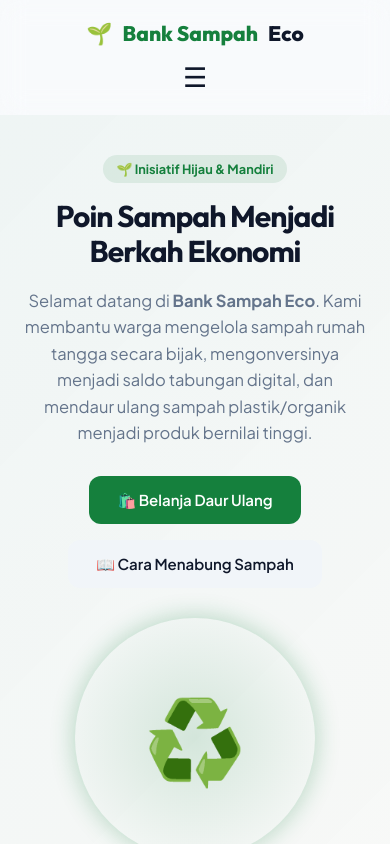
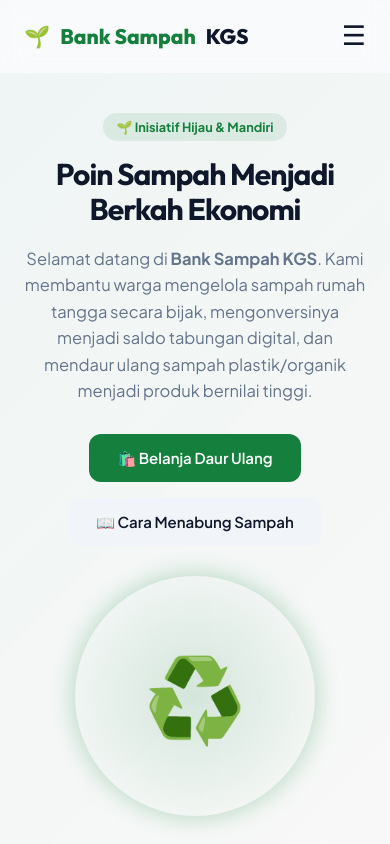
Before and after one commit to thelutfiganteng/BankSampah, a Next.js app: page / in a window 390 px wide. Shown: the top 844 px of the page. Built offline with nearby package versions, Linux system fonts and the light colour scheme; no server answers; the database is empty; what sqlite would draw is missing.

Commit message:
Optimalisasi Resposivitas Mobile

```diff
--- a/src/app/admin/page.tsx
+++ b/src/app/admin/page.tsx
@@ -73,7 +73,7 @@ function AdminDashboardContent() {
           <span style={{ fontSize: '3.5rem' }}>🚫</span>
           <h2 style={{ color: 'var(--danger)', marginTop: '16px', fontSize: '1.6rem' }}>Akses Ditolak</h2>
           <p style={{ color: 'var(--muted)', margin: '14px 0 24px 0', lineHeight: '1.6', fontSize: '0.95rem' }}>
-            Halaman ini hanya dapat diakses oleh Administrator Unit Bank Sampah Eco. Anda saat ini masuk sebagai Nasabah biasa.
+            Halaman ini hanya dapat diakses oleh Administrator Unit Bank Sampah KGS. Anda saat ini masuk sebagai Nasabah biasa.
           </p>
           <div style={{ display: 'flex', gap: '12px', justifyContent: 'center' }}>
             <Link href="/" className="btn btn-secondary">Kembali ke Beranda</Link>
--- a/src/app/cara-menabung/page.tsx
+++ b/src/app/cara-menabung/page.tsx
@@ -28,7 +28,7 @@ export default function CaraMenabung() {
           <div className="step-card">
             <div className="step-number">02</div>
             <h3>Bawa ke Bank Sampah</h3>
-            <p>Kunjungi lokasi Bank Sampah Eco terdekat selama jam operasional. Bawa kartu anggota nasabah Anda (atau daftar baru dengan nomor handphone).</p>
+            <p>Kunjungi lokasi Bank Sampah KGS terdekat selama jam operasional. Bawa kartu anggota nasabah Anda (atau daftar baru dengan nomor handphone).</p>
           </div>
 
           <div className="step-card">
--- a/src/app/checkout/page.tsx
+++ b/src/app/checkout/page.tsx
@@ -93,7 +93,7 @@ export default function Checkout() {
           <h1>Pesanan Berhasil Dibuat!</h1>
           <p className="order-number">ID Pesanan Anda: <strong>#{orderId}</strong></p>
           <p className="success-detail">
-            Terima kasih telah berbelanja di Bank Sampah Eco. Pesanan Anda sedang diproses
+            Terima kasih telah berbelanja di Bank Sampah KGS. Pesanan Anda sedang diproses
             dan stok telah disinkronisasikan langsung ke Shopee. Petugas kami akan menghubungi
             Anda melalui nomor telepon yang disediakan.
           </p>
--- a/src/app/globals.css
+++ b/src/app/globals.css
@@ -237,8 +237,9 @@ a:hover {
     gap: 30px;
   }
   .navbar-container {
-    flex-direction: column;
-    gap: 16px;
+    flex-direction: row;
+    justify-content: space-between;
+    align-items: center;
   }
   .nav-links {
     flex-wrap: wrap;
@@ -1010,3 +1011,13 @@ a:hover {
   width: 100% !important;
   left: 0 !important;
 }
+
+#layout-content {
+  opacity: 1;
+  transition: opacity 400ms ease-in-out;
+}
+
+html.splash-loading #layout-content {
+  opacity: 0 !important;
+  pointer-events: none !important;
+}
--- a/src/app/jual-sampah/page.tsx
+++ b/src/app/jual-sampah/page.tsx
@@ -275,7 +275,7 @@ export default function JualSampah() {
               <li>Pilah sampah sesuai kategorinya sebelum disetorkan.</li>
               <li>Pastikan sampah wadah plastik (botol/gelas) dikosongkan dan dibilas ringan.</li>
               <li>Berat aktual akan diukur dan dicatat ulang oleh Admin saat verifikasi fisik.</li>
-              <li>Keputusan tim penimbang Bank Sampah Eco bersifat mutlak.</li>
+              <li>Keputusan tim penimbang Bank Sampah KGS bersifat mutlak.</li>
             </ul>
           </div>
         </div>
--- a/src/app/kontak/page.tsx
+++ b/src/app/kontak/page.tsx
@@ -123,7 +123,7 @@ export default function Kontak() {
           {/* Map placeholder */}
           <div className="card map-placeholder-card">
             <div className="map-art">
-              🗺️ <span>[Peta Lokasi Bank Sampah Eco]</span>
+              🗺️ <span>[Peta Lokasi Bank Sampah KGS]</span>
             </div>
             <div style={{ padding: '16px' }}>
               <h4 style={{ fontSize: '0.95rem', marginBottom: '4px' }}>Lokasi Strategis</h4>
--- a/src/app/layout.tsx
+++ b/src/app/layout.tsx
@@ -5,7 +5,7 @@ import ScrollAnimate from '@/components/ScrollAnimate';
 import SplashScreen from '@/components/SplashScreen';
 
 export const metadata: Metadata = {
-  title: 'Bank Sampah Eco - Poin Sampah Menjadi Berkah',
+  title: 'Bank Sampah KGS - Poin Sampah Menjadi Berkah',
   description: 'Setor sampah warga, dapatkan poin/saldo, dan beli produk hasil daur ulang berkualitas tinggi yang tersinkronisasi langsung dengan Shopee.',
 };
 
@@ -22,8 +22,14 @@ export default function RootLayout({
   return (
     <html lang="id">
       <body style={{ display: 'flex', flexDirection: 'column', minHeight: '100vh' }}>
+        <script dangerouslySetInnerHTML={{ __html: `
+          if (!sessionStorage.getItem('splash_shown')) {
+            document.documentElement.classList.add('splash-loading');
+          }
+        `}} />
         <SplashScreen />
         <ScrollAnimate />
+        <div id="layout-content" style={{ display: 'flex', flexDirection: 'column', minHeight: '100vh', flex: 1 }}>
           <Navbar />
           <main style={{ flex: 1, paddingBottom: '80px' }}>
             {children}
@@ -33,7 +39,7 @@ export default function RootLayout({
               <div className="footer-grid">
                 <div>
                   <h3 className="footer-title" style={{ color: 'var(--primary)', display: 'flex', alignItems: 'center', gap: '8px' }}>
-                  🌱 Bank Sampah Eco
+                    🌱 Bank Sampah KGS
                   </h3>
                   <p className="footer-text">
                     Mengubah sampah masyarakat menjadi berkah ekonomi dan menjaga kelestarian lingkungan demi masa depan bumi yang hijau dan lestari.
@@ -79,11 +85,12 @@ export default function RootLayout({
               </div>
 
               <div className="footer-bottom">
-              <p>&copy; {new Date().getFullYear()} Bank Sampah Eco. Hak Cipta Dilindungi.</p>
+                <p>&copy; {new Date().getFullYear()} Bank Sampah KGS. Hak Cipta Dilindungi.</p>
                 <p>Dibuat dengan kepedulian lingkungan 💚</p>
               </div>
             </div>
           </footer>
+        </div>
       </body>
     </html>
   );
--- a/src/app/page.tsx
+++ b/src/app/page.tsx
@@ -66,7 +66,7 @@ export default async function Home() {
             <span className="hero-tag">🌱 Inisiatif Hijau & Mandiri</span>
             <h1>Poin Sampah Menjadi Berkah Ekonomi</h1>
             <p>
-              Selamat datang di <strong>Bank Sampah Eco</strong>. Kami membantu warga mengelola sampah
+              Selamat datang di <strong>Bank Sampah KGS</strong>. Kami membantu warga mengelola sampah
               rumah tangga secara bijak, mengonversinya menjadi saldo tabungan digital, dan mendaur
               ulang sampah plastik/organik menjadi produk bernilai tinggi.
             </p>
--- a/src/app/profil/page.tsx
+++ b/src/app/profil/page.tsx
@@ -184,7 +184,7 @@ function ProfilContent() {
             <h2>Halo, {currentUser?.name || 'Pengguna'}!</h2>
             <p className="subtitle">
               {currentUser?.role === 'ADMIN'
-                ? 'Administrator Bank Sampah Eco'
+                ? 'Administrator Bank Sampah KGS'
                 : `Nasabah Setia • Saldo: Rp ${new Intl.NumberFormat('id-ID').format(currentUser?.balance || 0)}`
               }
             </p>
--- a/src/app/shopee-mock-auth/page.tsx
+++ b/src/app/shopee-mock-auth/page.tsx
@@ -30,7 +30,7 @@ export default function ShopeeMockAuth() {
         <div className="auth-body">
           <h2>Permintaan Otorisasi Aplikasi</h2>
           <p className="app-request">
-            Aplikasi <strong>Bank Sampah EcoSync</strong> meminta izin untuk mengakses dan mengelola toko Shopee Anda.
+            Aplikasi <strong>Bank Sampah KGS</strong> meminta izin untuk mengakses dan mengelola toko Shopee Anda.
           </p>
 
           <div className="permission-list">
--- a/src/components/Navbar.tsx
+++ b/src/components/Navbar.tsx
@@ -91,7 +91,7 @@ export default function Navbar() {
     <nav className={`navbar ${scrolled ? 'scrolled' : ''}`}>
       <div className="container navbar-container">
         <Link href="/" className="logo" onClick={() => setMobileMenuOpen(false)}>
-          <span>🌱</span> Bank Sampah <span>Eco</span>
+          <span>🌱</span> Bank Sampah <span>KGS</span>
         </Link>
 
         {/* Mobile menu toggle */}
@@ -128,7 +128,7 @@ export default function Navbar() {
               className={`nav-link ${isActive('/jual-sampah') ? 'active' : ''}`}
               onClick={() => setMobileMenuOpen(false)}
             >
-              Jual Sampah 💰
+              Jual Sampah
             </Link>
           </li>
           <li>
@@ -158,7 +158,7 @@ export default function Navbar() {
                 className={`nav-link ${isActive('/profil') ? 'active' : ''}`}
                 onClick={() => setMobileMenuOpen(false)}
               >
-                Profil Saya 👤
+                Profil Saya
               </Link>
             </li>
           )}
--- a/src/components/SplashScreen.tsx
+++ b/src/components/SplashScreen.tsx
@@ -41,6 +41,7 @@ export default function SplashScreen() {
     // Unmount completely after fade-out transition finishes
     const removeTimer = setTimeout(() => {
       setShouldRender(false);
+      document.documentElement.classList.remove('splash-loading');
     }, duration + 800);
 
     return () => {
@@ -70,7 +71,7 @@ export default function SplashScreen() {
           </div>
         </div>
 
-        <h1 className="splash-title">BANK SAMPAH <span className="highlight">ECO</span></h1>
+        <h1 className="splash-title">BANK SAMPAH <span className="highlight">KGS</span></h1>
         <p className="splash-subtitle">Mengubah Sampah Menjadi Ekonomi Hijau</p>
 
         {/* loading progress bar */}
```
Lines whose indentation alone changed are shown as unchanged.
